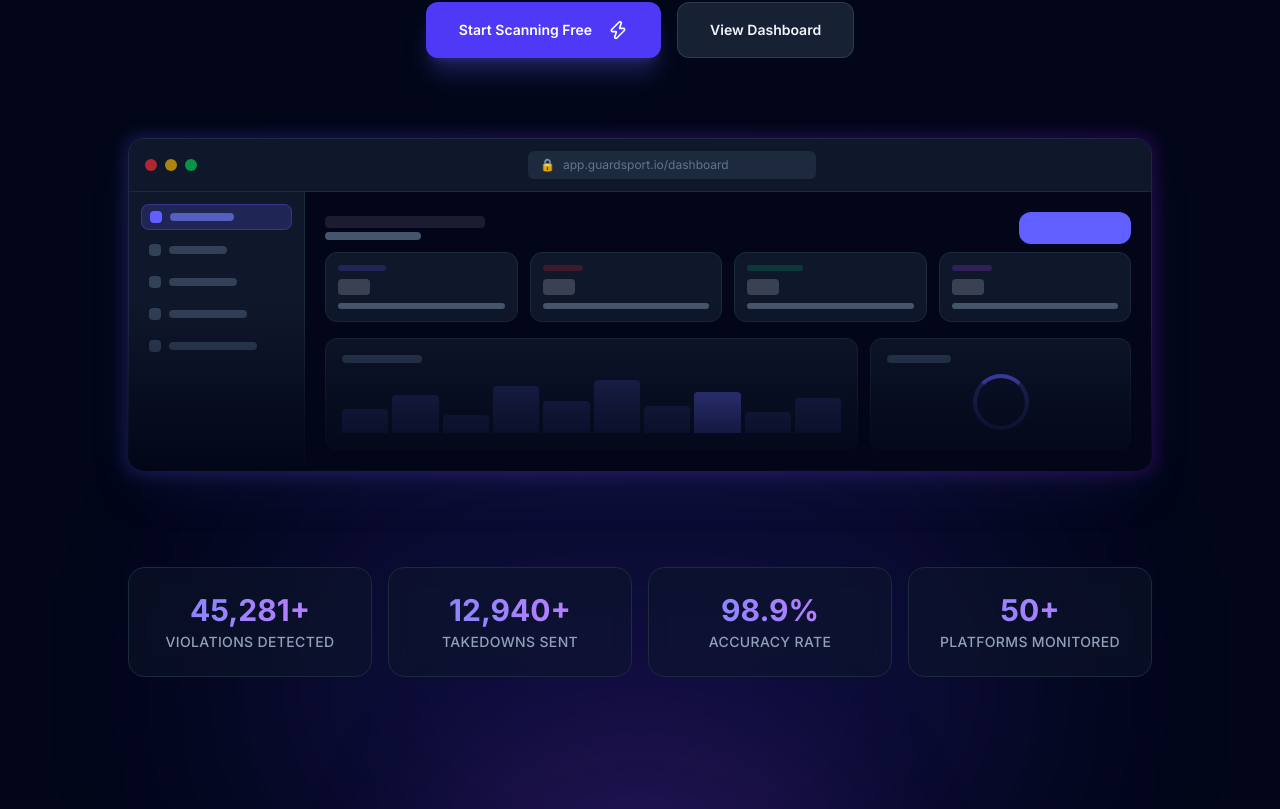
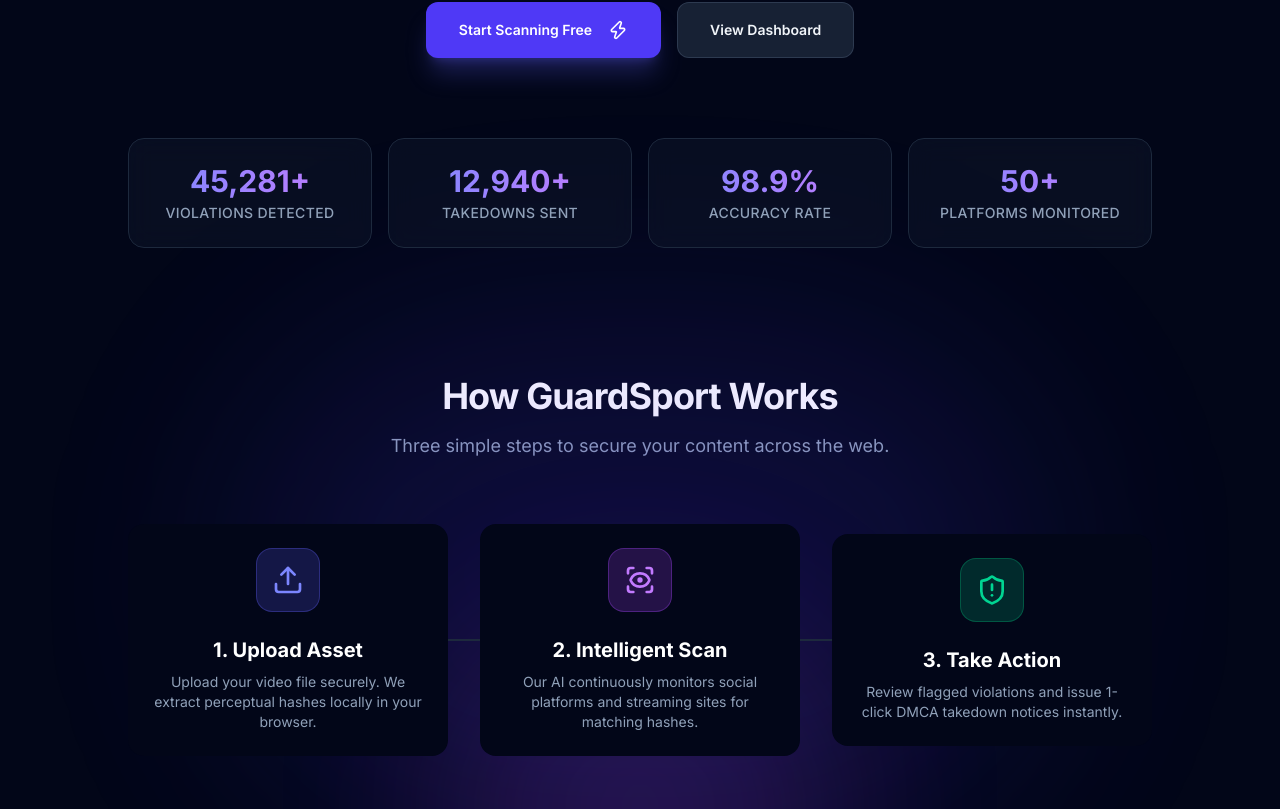
Before and after one commit to Platypus96/guardsport, a Next.js app: page / in a window 1280 px wide. Shown: the part 530-1339 px from the top of the page. Built offline with nearby package versions, Linux system fonts and the light colour scheme.

Commit message:
feat: implement assets management page with scan, bulk actions, and cryptographic proof generation functionality

```diff
--- a/app/(dashboard)/assets/page.tsx
+++ b/app/(dashboard)/assets/page.tsx
@@ -161,7 +161,7 @@
         </div>
 
         <div className="flex items-center gap-4 mb-4">
-          <div className="relative">
+          <div className="relative shrink-0">
             <svg className="w-16 h-16 transform -rotate-90">
               <circle cx="32" cy="32" r="28" stroke="currentColor" strokeWidth="4" fill="transparent" className="text-slate-800" />
               <circle
@@ -174,8 +174,8 @@
               <span className={`text-lg font-black leading-none ${getThreatLevelColor(asset.threat_score)}`}>{asset.threat_score}</span>
             </div>
           </div>
-          <div>
-            <h3 className="font-semibold text-slate-200 truncate pr-16" title={asset.title}>{asset.title}</h3>
+          <div className="flex-1 min-w-0">
+            <h3 className="font-semibold text-slate-200 truncate pr-8" title={asset.title}>{asset.title}</h3>
             <div className="flex gap-2 mt-1">
               <Badge color="indigo">{asset.sport}</Badge>
             </div>
@@ -184,6 +184,30 @@
 
         <div className="text-xs text-slate-500 mb-4 bg-slate-950/50 p-2 rounded-lg truncate" title={asset.url}>
           {asset.url}
+        </div>
+
+        {/* SHA-256 Proof Hash */}
+        <div className="mb-4">
+          {asset.proof_hash ? (
+            <div className="bg-emerald-500/5 border border-emerald-500/20 rounded-xl p-3">
+              <div className="flex items-center gap-1.5 mb-1">
+                <svg className="w-3 h-3 text-emerald-400" fill="none" stroke="currentColor" viewBox="0 0 24 24"><path strokeLinecap="round" strokeLinejoin="round" strokeWidth={2} d="M9 12l2 2 4-4m5.618-4.016A11.955 11.955 0 0112 2.944a11.955 11.955 0 01-8.618 3.04A12.02 12.02 0 003 9c0 5.591 3.824 10.29 9 11.622 5.176-1.332 9-6.03 9-11.622 0-1.042-.133-2.052-.382-3.016z" /></svg>
+                <span className="text-[10px] uppercase tracking-widest font-bold text-emerald-400">SHA-256 Proof</span>
+              </div>
+              <p className="font-mono text-[10px] text-emerald-300/70 break-all leading-tight">{asset.proof_hash}</p>
+            </div>
+          ) : (
+            <Button
+              variant="ghost"
+              size="sm"
+              onClick={() => handleGenerateProof(asset.id)}
+              loading={state?.proving}
+              className="w-full border border-dashed border-slate-700 hover:border-indigo-500/50 hover:bg-indigo-500/5 text-slate-400 hover:text-indigo-300 transition-all"
+            >
+              <svg className="w-3.5 h-3.5 mr-1.5" fill="none" stroke="currentColor" viewBox="0 0 24 24"><path strokeLinecap="round" strokeLinejoin="round" strokeWidth={2} d="M12 15v2m-6 4h12a2 2 0 002-2v-6a2 2 0 00-2-2H6a2 2 0 00-2 2v6a2 2 0 002 2zm10-10V7a4 4 0 00-8 0v4h8z" /></svg>
+              Generate SHA-256 Proof
+            </Button>
+          )}
         </div>
 
         <div className="flex items-center justify-between border-t border-slate-800 pt-4 mt-auto">
@@ -327,6 +351,7 @@
                   <th className="text-left py-3 px-2 text-xs uppercase tracking-wide text-slate-400 font-medium">Threat Level</th>
                   <th className="text-left py-3 px-2 text-xs uppercase tracking-wide text-slate-400 font-medium">Title</th>
                   <th className="text-left py-3 px-2 text-xs uppercase tracking-wide text-slate-400 font-medium">URL</th>
+                  <th className="text-left py-3 px-2 text-xs uppercase tracking-wide text-slate-400 font-medium">SHA-256 Proof</th>
                   <th className="text-left py-3 px-2 text-xs uppercase tracking-wide text-slate-400 font-medium">Actions</th>
                 </tr>
               </thead>
@@ -358,6 +383,27 @@
                           {asset.url}
                         </a>
                       </td>
+                      <td className="py-3 px-2 max-w-[200px]">
+                        {asset.proof_hash ? (
+                          <div className="group relative">
+                            <div className="flex items-center gap-1.5 mb-0.5">
+                              <svg className="w-3 h-3 text-emerald-400 shrink-0" fill="none" stroke="currentColor" viewBox="0 0 24 24"><path strokeLinecap="round" strokeLinejoin="round" strokeWidth={2} d="M9 12l2 2 4-4m5.618-4.016A11.955 11.955 0 0112 2.944a11.955 11.955 0 01-8.618 3.04A12.02 12.02 0 003 9c0 5.591 3.824 10.29 9 11.622 5.176-1.332 9-6.03 9-11.622 0-1.042-.133-2.052-.382-3.016z" /></svg>
+                              <span className="text-[9px] font-bold uppercase tracking-widest text-emerald-400">Verified</span>
+                            </div>
+                            <p className="font-mono text-[9px] text-slate-400 truncate" title={asset.proof_hash}>{asset.proof_hash.slice(0, 16)}…</p>
+                          </div>
+                        ) : (
+                          <Button
+                            variant="ghost"
+                            size="sm"
+                            onClick={() => handleGenerateProof(asset.id)}
+                            loading={state?.proving}
+                            className="text-xs border border-dashed border-slate-700 hover:border-indigo-500/50 hover:text-indigo-300 text-slate-500 px-2 py-1 whitespace-nowrap"
+                          >
+                            + Generate Proof
+                          </Button>
+                        )}
+                      </td>
                       <td className="py-3 px-2">
                         <div className="flex gap-2">
                           <Button variant="primary" size="sm" loading={state?.loading} onClick={() => handleScan(asset.id)}>
--- a/app/page.tsx
+++ b/app/page.tsx
@@ -67,85 +67,7 @@
           </div>
         </div>
 
-        {/* Product Mockup — Inline Dashboard Preview */}
-        <div className="w-full max-w-5xl mx-auto mb-24 relative group">
-          <div className="absolute inset-0 bg-gradient-to-t from-slate-950 via-transparent to-transparent z-10 pointer-events-none h-full w-full rounded-2xl" />
-          <div className="absolute -inset-1 bg-gradient-to-r from-indigo-500 to-purple-600 rounded-2xl blur opacity-20 group-hover:opacity-35 transition duration-1000" />
-          <div className="relative rounded-2xl overflow-hidden border border-slate-700/50 shadow-2xl shadow-indigo-500/10">
-            {/* Browser Chrome */}
-            <div className="flex items-center px-4 py-3 bg-slate-900 border-b border-slate-800 gap-3">
-              <div className="flex space-x-2">
-                <div className="w-3 h-3 rounded-full bg-red-500/70" />
-                <div className="w-3 h-3 rounded-full bg-yellow-500/70" />
-                <div className="w-3 h-3 rounded-full bg-green-500/70" />
-              </div>
-              <div className="flex-1 flex justify-center">
-                <div className="flex items-center gap-2 bg-slate-800 rounded-md px-3 py-1.5 text-xs text-slate-500 font-mono w-72">
-                  <span className="text-indigo-400">🔒</span> app.guardsport.io/dashboard
-                </div>
-              </div>
-            </div>
-            {/* Dashboard Preview Body */}
-            <div className="bg-slate-950 flex">
-              {/* Sidebar */}
-              <div className="w-44 bg-slate-900 border-r border-slate-800 p-3 space-y-2 hidden sm:block">
-                <div className="px-2 py-1.5 rounded-lg bg-indigo-500/20 border border-indigo-500/30 flex items-center gap-2">
-                  <div className="w-3 h-3 rounded bg-indigo-500" />
-                  <div className="h-2 w-16 bg-indigo-400/60 rounded" />
-                </div>
-                {[1,2,3,4].map(i => (
-                  <div key={i} className="px-2 py-1.5 rounded-lg flex items-center gap-2">
-                    <div className="w-3 h-3 rounded bg-slate-700" />
-                    <div className="h-2 rounded bg-slate-700" style={{ width: `${48 + i * 10}px` }} />
-                  </div>
-                ))}
-              </div>
-              {/* Main Content */}
-              <div className="flex-1 p-5 space-y-4">
-                {/* Header */}
-                <div className="flex items-center justify-between mb-2">
-                  <div className="space-y-1">
-                    <div className="h-3 w-40 bg-slate-200/10 rounded" />
-                    <div className="h-2 w-24 bg-slate-600 rounded" />
-                  </div>
-                  <div className="h-8 w-28 bg-indigo-500 rounded-xl" />
-                </div>
-                {/* Stat Cards */}
-                <div className="grid grid-cols-4 gap-3">
-                  {[
-                    { color: 'bg-indigo-500/20', w: 'w-12', label: 'bg-slate-600' },
-                    { color: 'bg-red-500/20', w: 'w-10', label: 'bg-slate-600' },
-                    { color: 'bg-emerald-500/20', w: 'w-14', label: 'bg-slate-600' },
-                    { color: 'bg-purple-500/20', w: 'w-10', label: 'bg-slate-600' },
-                  ].map((c, i) => (
-                    <div key={i} className="rounded-xl bg-slate-900 border border-slate-800 p-3 space-y-2">
-                      <div className={`h-1.5 ${c.w} ${c.color} rounded`} />
-                      <div className="h-4 w-8 bg-slate-200/20 rounded" />
-                      <div className={`h-1.5 ${c.label} rounded w-full`} />
-                    </div>
-                  ))}
-                </div>
-                {/* Chart + Table area */}
-                <div className="grid grid-cols-3 gap-3">
-                  <div className="col-span-2 rounded-xl bg-slate-900 border border-slate-800 p-4 h-28 flex flex-col gap-3">
-                    <div className="h-2 w-20 bg-slate-700 rounded" />
-                    <div className="flex-1 flex items-end gap-1">
-                      {[40, 65, 30, 80, 55, 90, 45, 70, 35, 60].map((h, i) => (
-                        <div key={i} className="flex-1 rounded-t" style={{ height: `${h}%`, background: i === 7 ? 'rgb(99 102 241 / 0.8)' : 'rgb(99 102 241 / 0.3)' }} />
-                      ))}
-                    </div>
-                  </div>
-                  <div className="rounded-xl bg-slate-900 border border-slate-800 p-4 flex flex-col gap-2 h-28">
-                    <div className="h-2 w-16 bg-slate-700 rounded" />
-                    <div className="flex-1 flex items-center justify-center">
-                      <div className="w-14 h-14 rounded-full border-4 border-indigo-500/40 border-t-indigo-500" />
-                    </div>
-                  </div>
-                </div>
-              </div>
-            </div>
-          </div>
-        </div>
+
 
         {/* Animated Stats Row */}
         <div className="w-full max-w-5xl mx-auto grid grid-cols-2 md:grid-cols-4 gap-4 mb-32">
```
